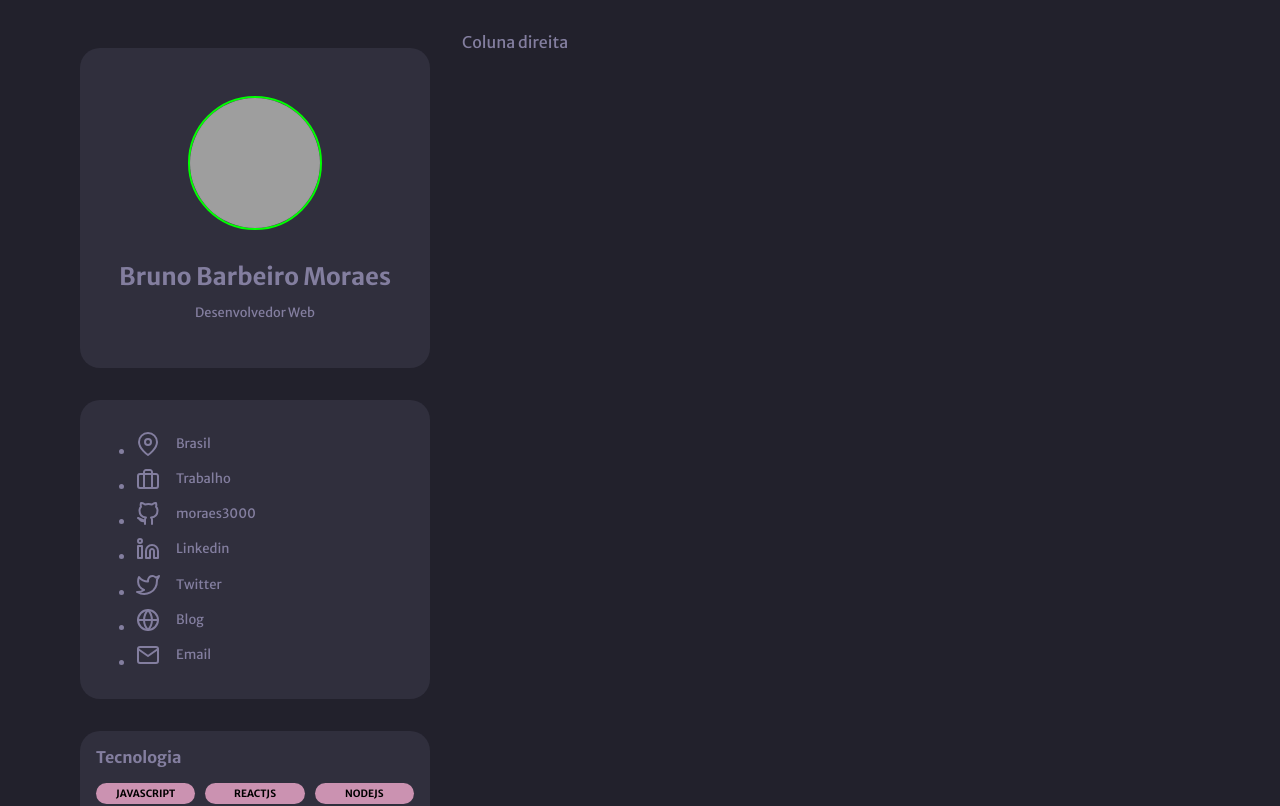
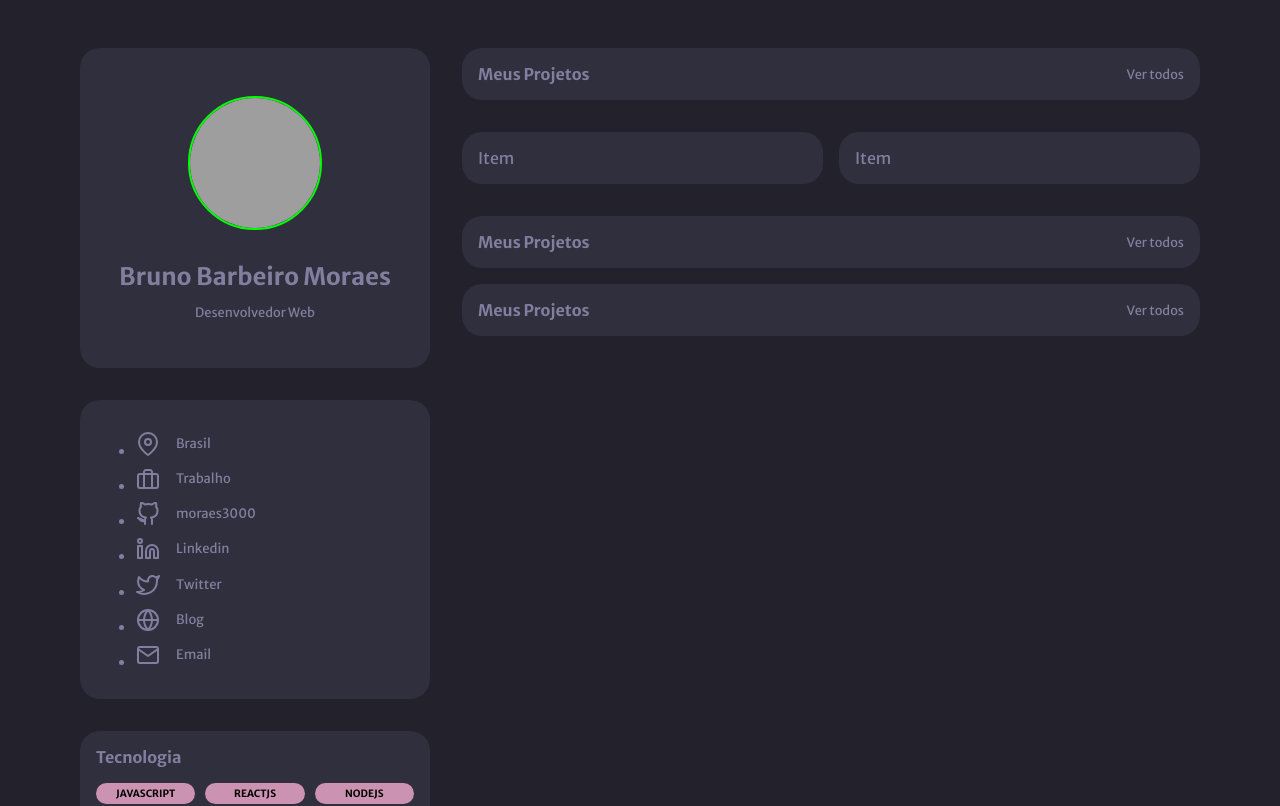
Before and after one commit to moraes3000/portifolio-desafio-rocketseat, a React (Vite) app: page / in a window 1280 px wide. Shown: the top 806 px of the page. Built offline with nearby package versions, Linux system fonts and the light colour scheme; grey boxes are pictures that could not be loaded.

Commit message:
strutura  components

```diff
--- a/src/App.tsx
+++ b/src/App.tsx
@@ -5,6 +5,10 @@ import { CardTecnologia } from './components/CardTecnologia'
 import { CardProfile } from './components/CardProfile'
 import { CardExperiencia } from './components/CardExperiencia'
 import { CardEducacao } from './components/CardEducacao'
+import { MeusProjetos } from './components/MeusProjetos'
+import { ProjetoRecente } from './components/ProjetoRecente'
+import { PostRecente } from './components/PostRecent'
+import { Blog } from './components/Blog'
 
 function App() {
 
@@ -19,7 +23,12 @@ function App() {
           <CardExperiencia />
           <CardEducacao />
         </div>
-        <div className={styles.direita}>Coluna direita</div>
+        <div className={styles.direita}>
+          <MeusProjetos />
+          <ProjetoRecente />
+          <PostRecente />
+          <Blog />
+        </div>
       </div>
     </>
   )
--- /dev/null
+++ b/src/components/Blog/index.tsx
@@ -0,0 +1,10 @@
+import styles from './styles.module.css'
+
+export function Blog() {
+  return (
+    <div className={styles.card}>
+      <strong>Meus Projetos</strong>
+      <a href='#'>Ver todos</a>
+    </div>
+  )
+}
--- /dev/null
+++ b/src/components/Blog/styles.module.css
@@ -0,0 +1,16 @@
+.card{
+  background:var(--bg-cards);
+  border-radius:20px;
+
+
+  margin: 1rem 0;
+  padding:1rem;
+  display: flex;
+  align-items: center;
+  justify-content:space-between;
+}
+.card a{
+  font-weight: 400;
+  font-size: 0.8rem;
+  line-height: 18px;
+}
--- /dev/null
+++ b/src/components/MeusProjetos/index.tsx
@@ -0,0 +1,10 @@
+import styles from './styles.module.css'
+
+export function MeusProjetos() {
+  return (
+    <div className={styles.card}>
+      <strong>Meus Projetos</strong>
+      <a href='#'>Ver todos</a>
+    </div>
+  )
+}
--- /dev/null
+++ b/src/components/MeusProjetos/styles.module.css
@@ -0,0 +1,16 @@
+.card{
+  background:var(--bg-cards);
+  border-radius:20px;
+
+
+  margin: 1rem 0;
+  padding:1rem;
+  display: flex;
+  align-items: center;
+  justify-content:space-between;
+}
+.card a{
+  font-weight: 400;
+  font-size: 0.8rem;
+  line-height: 18px;
+}
--- /dev/null
+++ b/src/components/PostRecent/index.tsx
@@ -0,0 +1,10 @@
+import styles from './styles.module.css'
+
+export function PostRecente() {
+  return (
+    <div className={styles.card}>
+      <strong>Meus Projetos</strong>
+      <a href='#'>Ver todos</a>
+    </div>
+  )
+}
--- /dev/null
+++ b/src/components/PostRecent/styles.module.css
@@ -0,0 +1,16 @@
+.card{
+  background:var(--bg-cards);
+  border-radius:20px;
+
+
+  margin: 1rem 0;
+  padding:1rem;
+  display: flex;
+  align-items: center;
+  justify-content:space-between;
+}
+.card a{
+  font-weight: 400;
+  font-size: 0.8rem;
+  line-height: 18px;
+}
--- /dev/null
+++ b/src/components/ProjetoRecente/index.tsx
@@ -0,0 +1,18 @@
+import styles from './styles.module.css'
+
+export function ProjetoRecente() {
+  return (
+    <div className={styles.wrapper}>
+      <ProjetoItem />
+      <ProjetoItem />
+    </div>
+  )
+}
+
+export function ProjetoItem() {
+  return (
+    <div className={styles.card}>
+      Item
+    </div>
+  )
+}
--- /dev/null
+++ b/src/components/ProjetoRecente/styles.module.css
@@ -0,0 +1,15 @@
+.wrapper{
+  display: flex;
+  gap: 1rem;
+
+}
+.card{
+  flex:1;
+  background:var(--bg-cards);
+  border-radius:20px;
+  margin: 1rem 0;
+  padding:1rem;
+  display: flex;
+  align-items: center;
+  justify-content:space-between;
+}
```
